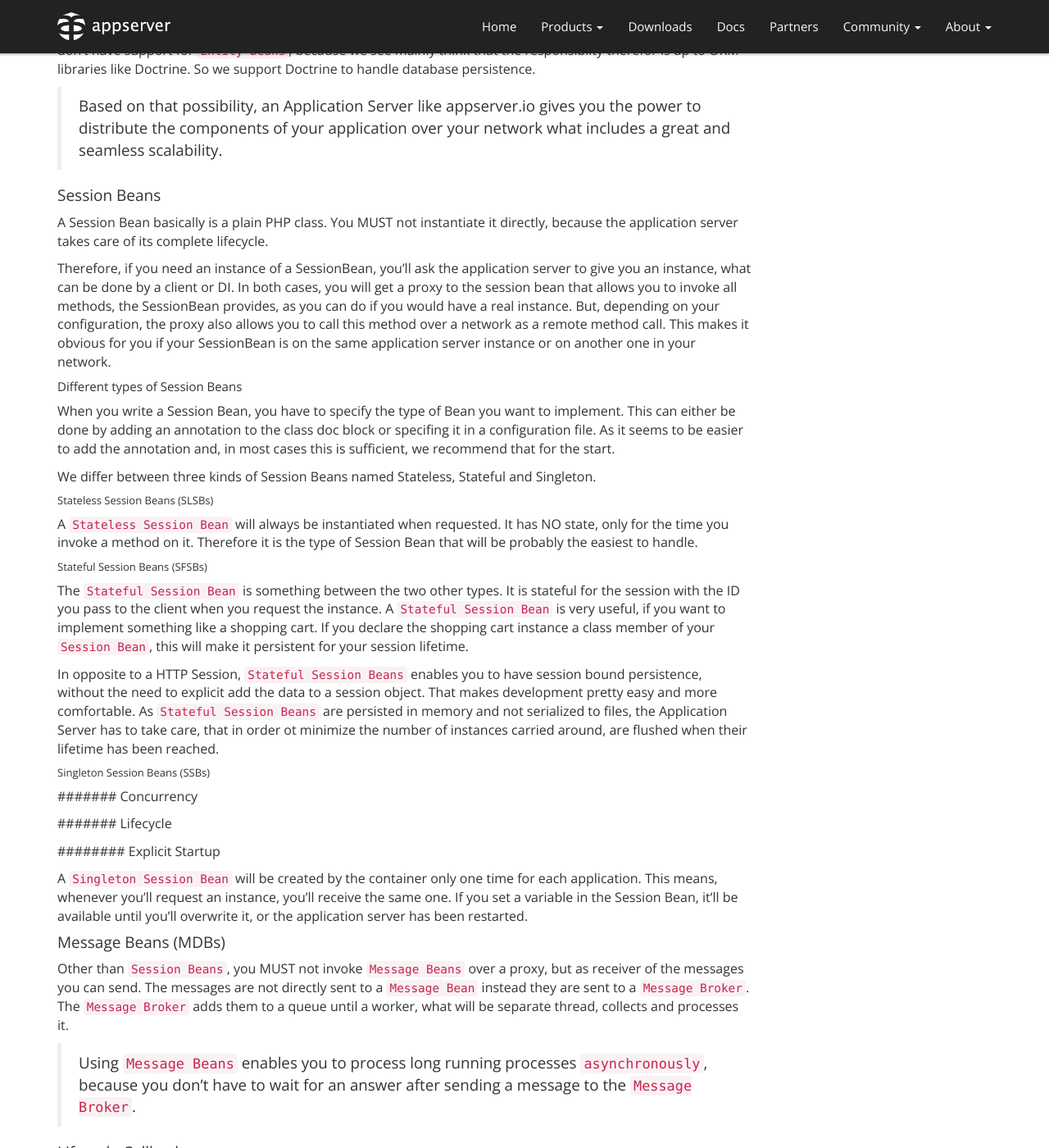
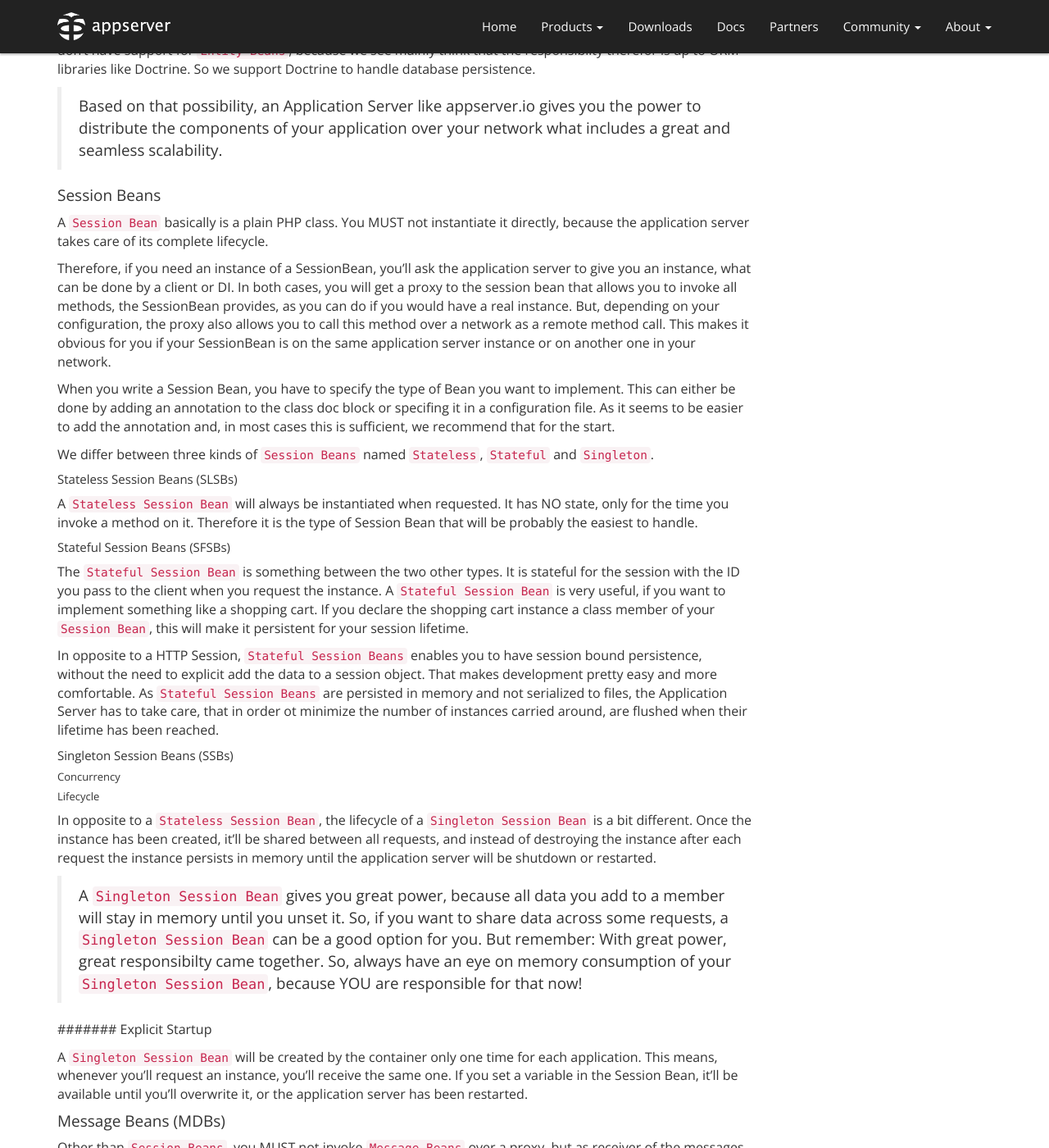
Before and after one commit to appserver-io/appserver, a Jekyll site: the page built from _posts/2014-12-30-persistence-container-basics.md, in a window 1280 px wide and 1400 px high, scrolled down 848 px. Shown: the whole window at 82% size. Built offline with Jekyll 4.4.1, drawn with Linux system fonts in a browser that asks for light colours; nearby versions of some CDN libraries; library files that are not in the unit come from our copies; Markdown is read by kramdown in place of the engine named in the settings.

Commit message:
Update 2014-12-30-persistence-container-basics.md

```diff
--- a/_posts/2014-12-30-persistence-container-basics.md
+++ b/_posts/2014-12-30-persistence-container-basics.md
@@ -25,33 +25,35 @@ We've three different types of Beans, `Session Beans`, `Message Beans` and `Enti
 
 #### Session Beans
 
-A Session Bean basically is a plain PHP class. You MUST not instantiate it directly, because the application server takes care of its complete lifecycle.
+A `Session Bean` basically is a plain PHP class. You MUST not instantiate it directly, because the application server takes care of its complete lifecycle.
 
 Therefore, if you need an instance of a SessionBean, you'll ask the application server to give you an instance, what can be done by a client or DI. In both cases, you will get a proxy to the session bean that allows you to invoke all methods, the SessionBean provides, as you can do if you would have a real instance. But, depending on your configuration, the proxy also allows you to call this method over a network as a remote method call. This makes it obvious for you if your SessionBean is on the same application server instance or on another one in your network.
 
-##### Different types of Session Beans
-
 When you write a Session Bean, you have to specify the type of Bean you want to implement. This can either be done by adding an annotation to the class doc block or specifing it in a configuration file. As it seems to be easier to add the annotation and, in most cases this is sufficient, we recommend that for the start.
 
-We differ between three kinds of Session Beans named Stateless, Stateful and Singleton.
+We differ between three kinds of `Session Beans` named `Stateless`, `Stateful` and `Singleton`.
 
-###### Stateless Session Beans (SLSBs)
+##### Stateless Session Beans (SLSBs)
 
 A `Stateless Session Bean` will always be instantiated when requested. It has NO state, only for the time you invoke a method on it. Therefore it is the type of Session Bean that will be probably the easiest to handle.
 
-###### Stateful Session Beans (SFSBs)
+##### Stateful Session Beans (SFSBs)
 
 The `Stateful Session Bean` is something between the two other types. It is stateful for the session with the ID you pass to the client when you request the instance. A `Stateful Session Bean` is very useful, if you want to implement something like a shopping cart. If you declare the shopping cart instance a class member of your `Session Bean`, this will make it persistent for your session lifetime.
 
 In opposite to a HTTP Session, `Stateful Session Beans` enables you to have session bound persistence, without the need to explicit add the data to a session object. That makes development pretty easy and more comfortable. As `Stateful Session Beans` are persisted in memory and not serialized to files, the Application Server has to take care, that in order ot minimize the number of instances carried around, are flushed when their lifetime has been reached.
 
-###### Singleton Session Beans (SSBs)
+##### Singleton Session Beans (SSBs)
 
-####### Concurrency
+###### Concurrency
 
-####### Lifecycle
+###### Lifecycle
 
-######## Explicit Startup
+In opposite to a `Stateless Session Bean`, the lifecycle of a `Singleton Session Bean` is a bit different. Once the instance has been created, it'll be shared between all requests, and instead of destroying the instance after each request the instance persists in memory until the application server will be shutdown or restarted.
+
+> A `Singleton Session Bean` gives you great power, because all data you add to a member will stay in memory until you unset it. So, if you want to share data across some requests, a `Singleton Session Bean` can be a good option for you. But remember: With great power, great responsibilty came together. So, always have an eye on memory consumption of your `Singleton Session Bean`, because YOU are responsible for that now!
+
+####### Explicit Startup
 
 A `Singleton Session Bean` will be created by the container only one time for each application. This means, whenever you'll request an instance, you'll receive the same one. If you set a variable in the Session Bean, it'll be available until you'll overwrite it, or the application server has been restarted.
 
```
